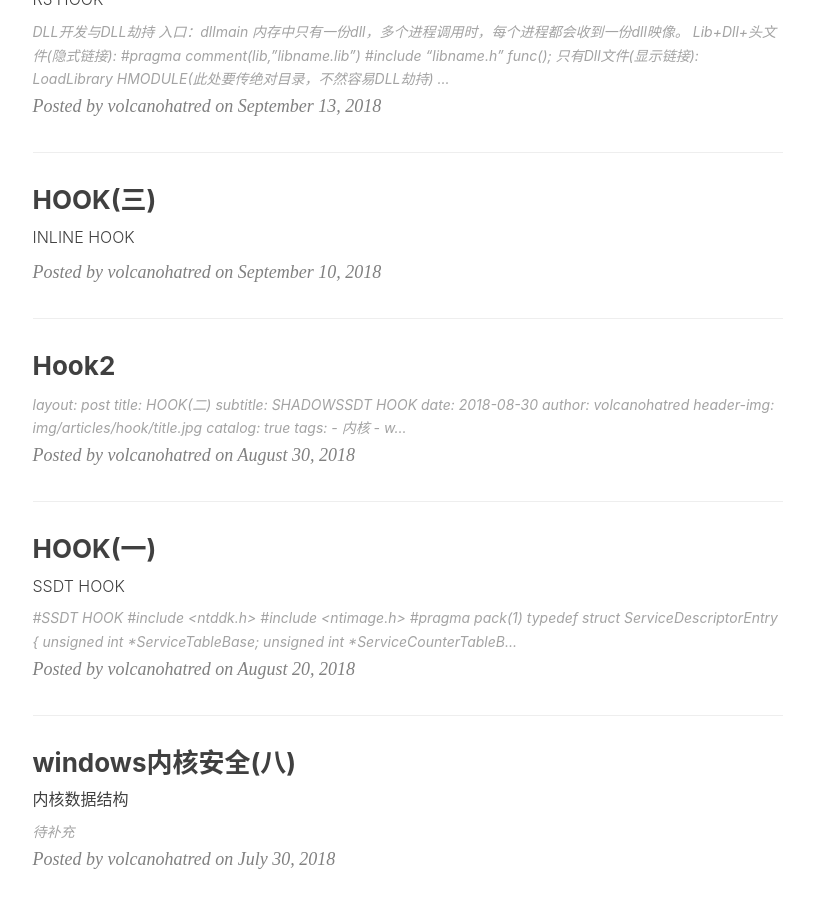
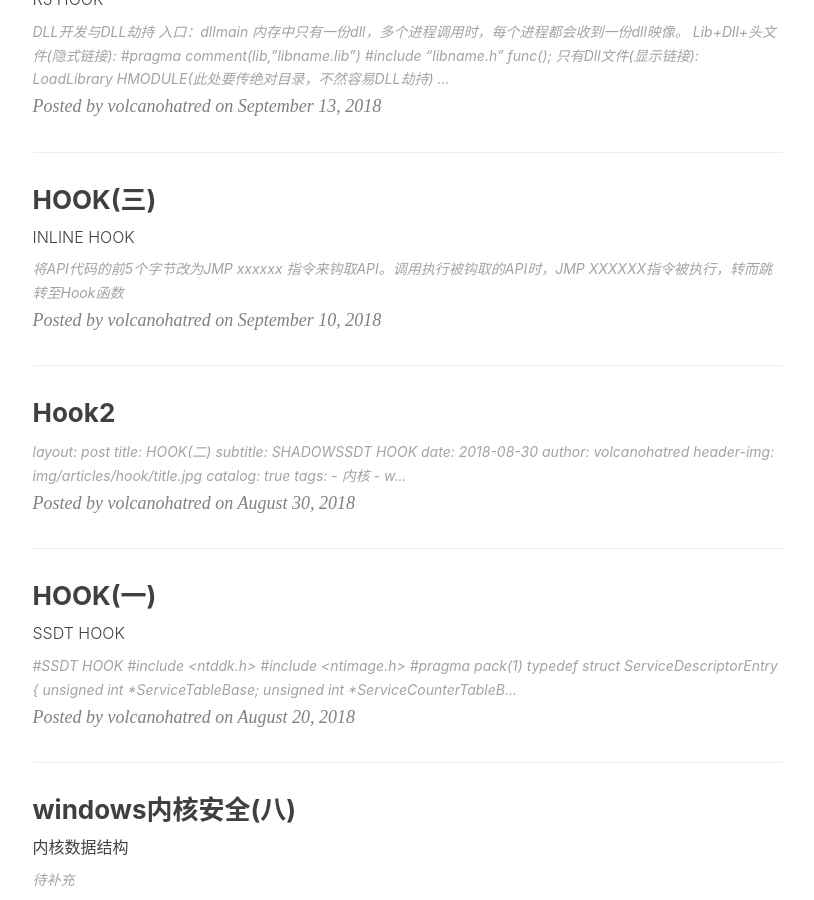
Before and after one commit to volcanohatred/volcanohatred.github.io, a Jekyll site: the page built from index.html, in a window 1280 px wide and 900 px high, scrolled down 1347 px. Shown: the whole window, without its empty margins (135-949 px from the left). Built offline with Jekyll 4.4.1, drawn with Linux system fonts in a browser that asks for light colours; nearby versions of some CDN libraries; the list of posts is cut into pages by our own code; comment, search, counter and statistics services are not loaded.

Commit message:
Update 2018-09-10-HOOK3.md

```diff
--- a/_posts/2018-09-10-HOOK3.md
+++ b/_posts/2018-09-10-HOOK3.md
@@ -12,3 +12,5 @@ tags:
     - 系统安全
     - 编程
 ---
+将API代码的前5个字节改为JMP xxxxxx 指令来钩取API。调用执行被钩取的API时，JMP XXXXXX指令被执行，转而跳转至Hook函数
+![windows](https://raw.githubusercontent.com/volcanohatred/volcanohatred.github.io/master/img/articles/hook/3/图片1.png)
```
